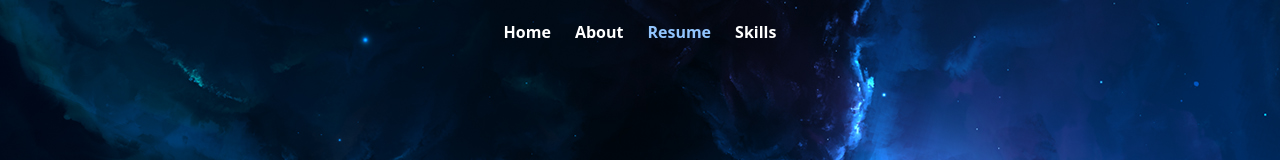
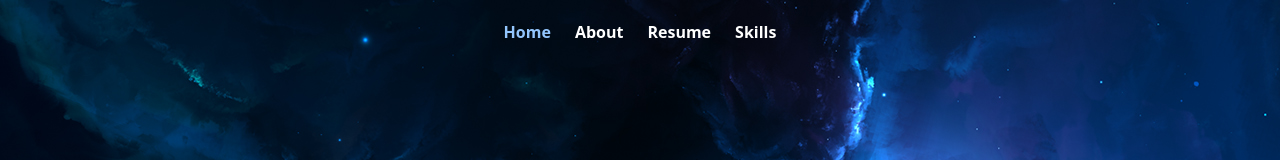
Before and after one commit to BenPVandenberg/Resume-Site, a Next.js app: page / in a window 1280 px wide. Shown: the top 160 px of the page. Built offline with nearby package versions, Linux system fonts and the light colour scheme.

Commit message:
fix navbar

```diff
--- a/pages/about.tsx
+++ b/pages/about.tsx
@@ -7,7 +7,7 @@ export default function About() {
     return (
         <div className={styles.root}>
             <Head>
-                <title>Ben Vandenberg: About</title>
+                <title>Ben Vandenberg:About</title>
                 <meta name='description' content='A resume site' />
                 <link rel='icon' href='/favicon.ico' />
             </Head>
--- a/pages/index.tsx
+++ b/pages/index.tsx
@@ -15,7 +15,7 @@ export default function Home() {
 
             <main>
                 <div id='home' className={styles.home}>
-                    <Navbar links={PATHS} currentPage={'Resume'} />
+                    <Navbar links={PATHS} currentPage={'Home'} />
                     <AnimatePresence>
                         <motion.div
                             id='topText'
```
